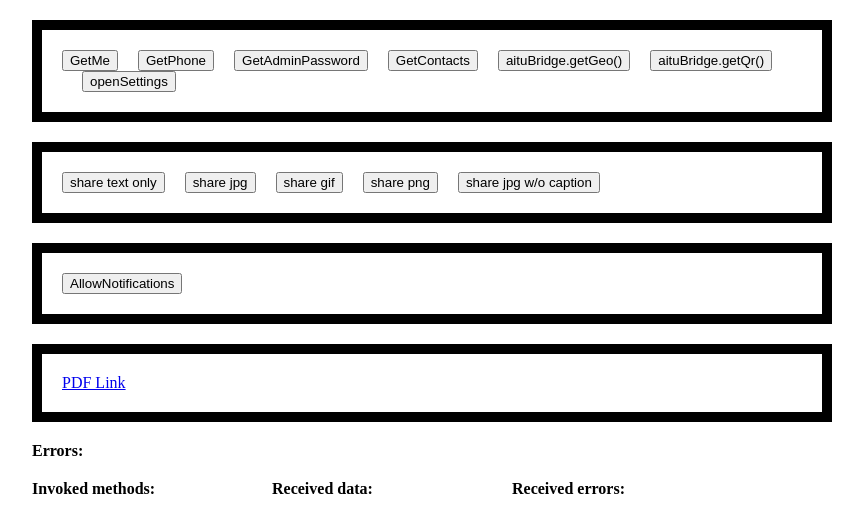
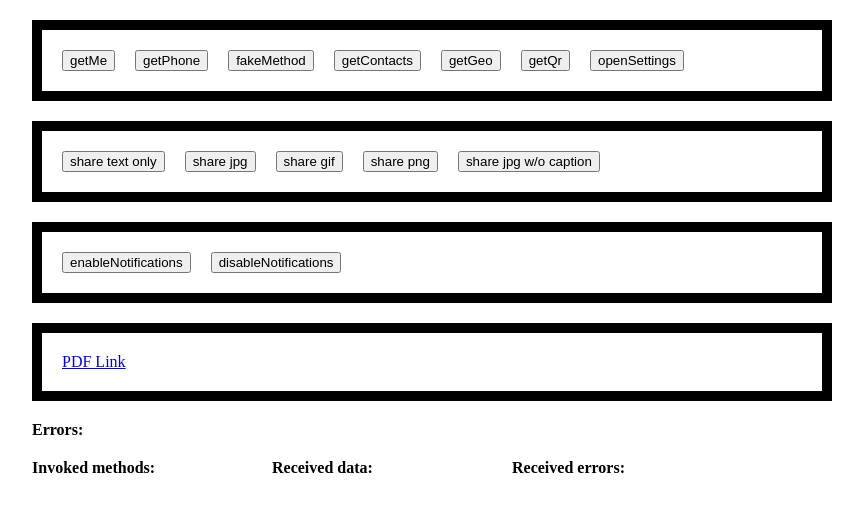
Before and after one commit to lgordey/lgordey.github.io, a Next.js app: page /test in a window 1280 px wide. Shown: the top 532 px of the page, without its empty margins (208-1071 px from the left). Built offline with nearby package versions, Linux system fonts and the light colour scheme.

Commit message:
Refactor methods invoking, add notifications disable button

```diff
--- a/pages/test.js
+++ b/pages/test.js
@@ -1,4 +1,4 @@
-import React, { useState, useEffect } from 'react';
+import React, { useState } from 'react';
 import withStyles from 'react-jss';
 import aituBridge from '@btsd/aitu-bridge';
 
@@ -20,12 +20,14 @@ const styles = {
   }
 };
 
-const shareTestData = {
-  textOnly: { text: 'privet ya kakaoi-to straniy text ЛАЛА' },
-  gif: { text: 'Look at this magical present!', media: basedGif },
-  jpg: { text: 'Look at this silly upside-down cat!', media: basedJpg },
-  jpgOnly: { media: basedJpg },
-  png: { text: 'Look at this beautiful Earth-in-space wallpaper!', media: basedPng },
+const invokeMethods = ['getMe', 'getPhone', 'getContacts', 'enableNotifications', 'disableNotifications'];
+
+const shareParams = {
+  textOnly: ['privet ya kakaoi-to straniy text ЛАЛА'],
+  gif: ['Look at this magical present!', basedGif],
+  jpg: ['Look at this silly upside-down cat!', basedJpg],
+  jpgOnly: ['', basedJpg],
+  png: ['Look at this beautiful Earth-in-space wallpaper!', basedPng],
 };
 
 function Test({ classes }) {
@@ -34,8 +36,10 @@ function Test({ classes }) {
   const [receivedError, setReceivedError] = useState([]);
   const [ errors, setErrors ] = useState([]);
 
-  const handleInvokeMethod = async (methodName) => {
+  const handleInvokeFakeMethod = async (methodName = 'fakeMethod') => {
     setCalledMethods(prevArray => [...prevArray, methodName])
+
+    console.log(`==handle ${methodName} method`);
     try {
       const data = await aituBridge.invoke(methodName);
       setReceivedData(prevArray => [...prevArray, JSON.stringify(data)])
@@ -44,68 +48,16 @@ function Test({ classes }) {
     }
   }
 
-  const handleGetGeoMethod = async (methodName) => {
-    if (!aituBridge.supports(methodName)) {
+  const handleMethod = async (methodName, params = []) => {
+    if (!invokeMethods.includes(methodName) && !aituBridge.supports(methodName)) {
       setErrors(prevArray => [...prevArray, `Метод "${methodName}" не поддерживается в текущей версии приложения`]);
       return;
     }
-
     setCalledMethods(prevArray => [...prevArray, methodName])
 
-    console.log('==handleGetGeoMethod');
+    console.log(`==handle ${methodName} method${params.length > 0 ? ` with params ${JSON.stringify(params)}`: ''}`);
     try {
-      const data = await aituBridge.getGeo();
-      setReceivedData(prevArray => [...prevArray, JSON.stringify(data)])
-    } catch(e) {
-      setReceivedError(prevArray => [...prevArray, JSON.stringify(e)])
-    }
-  }
-
-  const handleGetQrMethod = async (methodName) => {
-    if (!aituBridge.supports(methodName)) {
-      setErrors(prevArray => [...prevArray, `Метод "${methodName}" не поддерживается в текущей версии приложения`]);
-      return;
-    }
-
-    setCalledMethods(prevArray => [...prevArray, methodName])
-
-    console.log('==handleGetQrMethod');
-    try {
-      const data = await aituBridge.getQr();
-      setReceivedData(prevArray => [...prevArray, JSON.stringify(data)])
-    } catch(e) {
-      setReceivedError(prevArray => [...prevArray, JSON.stringify(e)])
-    }
-  }
-
-  const handleOpenSettingsMethod = async (methodName) => {
-    if (!aituBridge.supports(methodName)) {
-      setErrors(prevArray => [...prevArray, `Метод "${methodName}" не поддерживается в текущей версии приложения`]);
-      return;
-    }
-
-    setCalledMethods(prevArray => [...prevArray, methodName])
-
-    console.log('==handleOpenSettingsMethod');
-    try {
-      const data = await aituBridge.openSettings();
-      setReceivedData(prevArray => [...prevArray, JSON.stringify(data)])
-    } catch(e) {
-      setReceivedError(prevArray => [...prevArray, JSON.stringify(e)])
-    }
-  }
-
-  const handleShareMethod = async (methodName, { text, media }) => {
-    if (!aituBridge.supports(methodName)) {
-      setErrors(prevArray => [...prevArray, `Метод "${methodName}" не поддерживается в текущей версии приложения`]);
-      return;
-    }
-
-    setCalledMethods(prevArray => [...prevArray, methodName])
-
-    console.log('==handleShareMethod');
-    try {
-      const data = await aituBridge.share(text, media);
+      const data = await aituBridge[methodName](...params);
       setReceivedData(prevArray => [...prevArray, JSON.stringify(data)])
     } catch(e) {
       setReceivedError(prevArray => [...prevArray, JSON.stringify(e)])
@@ -115,23 +67,24 @@ function Test({ classes }) {
   return (
     <div className={classes.testWrapper}>
       <div className={classes.btnWrapper}>
-        <button onClick={() => handleInvokeMethod('GetMe')}>GetMe</button>
-        <button onClick={() => handleInvokeMethod('GetPhone')}>GetPhone</button>
-        <button onClick={() => handleInvokeMethod('GetAdminPassword')}>GetAdminPassword</button>
-        <button onClick={() => handleInvokeMethod('GetContacts')}>GetContacts</button>
-        <button onClick={() => handleGetGeoMethod('getGeo')}>aituBridge.getGeo()</button>
-        <button onClick={() => handleGetQrMethod('getQr')}>aituBridge.getQr()</button>
-        <button onClick={() => handleOpenSettingsMethod('openSettings')}>openSettings</button>
+        <button onClick={() => handleMethod('getMe')}>getMe</button>
+        <button onClick={() => handleMethod('getPhone')}>getPhone</button>
+        <button onClick={() => handleInvokeFakeMethod()}>fakeMethod</button>
+        <button onClick={() => handleMethod('getContacts')}>getContacts</button>
+        <button onClick={() => handleMethod('getGeo')}>getGeo</button>
+        <button onClick={() => handleMethod('getQr')}>getQr</button>
+        <button onClick={() => handleMethod('openSettings')}>openSettings</button>
       </div>
       <div className={classes.btnWrapper}>
-        <button onClick={() => handleShareMethod('share', shareTestData.textOnly)}>share text only</button>
-        <button onClick={() => handleShareMethod('share', shareTestData.jpg)}>share jpg</button>
-        <button onClick={() => handleShareMethod('share', shareTestData.gif)}>share gif</button>
-        <button onClick={() => handleShareMethod('share', shareTestData.png)}>share png</button>
-        <button onClick={() => handleShareMethod('share', shareTestData.jpgOnly)}>share jpg w/o caption</button>
+        <button onClick={() => handleMethod('share', shareParams.textOnly)}>share text only</button>
+        <button onClick={() => handleMethod('share', shareParams.jpg)}>share jpg</button>
+        <button onClick={() => handleMethod('share', shareParams.gif)}>share gif</button>
+        <button onClick={() => handleMethod('share', shareParams.png)}>share png</button>
+        <button onClick={() => handleMethod('share', shareParams.jpgOnly)}>share jpg w/o caption</button>
       </div>
       <div className={classes.btnWrapper}>
-        <button onClick={() => handleInvokeMethod('AllowNotifications')}>AllowNotifications</button>
+        <button onClick={() => handleMethod('enableNotifications')}>enableNotifications</button>
+        <button onClick={() => handleMethod('disableNotifications')}>disableNotifications</button>
       </div>
       <div className={classes.btnWrapper}>
         <a href="/javascriptquestions.pdf">PDF Link</a>
```
